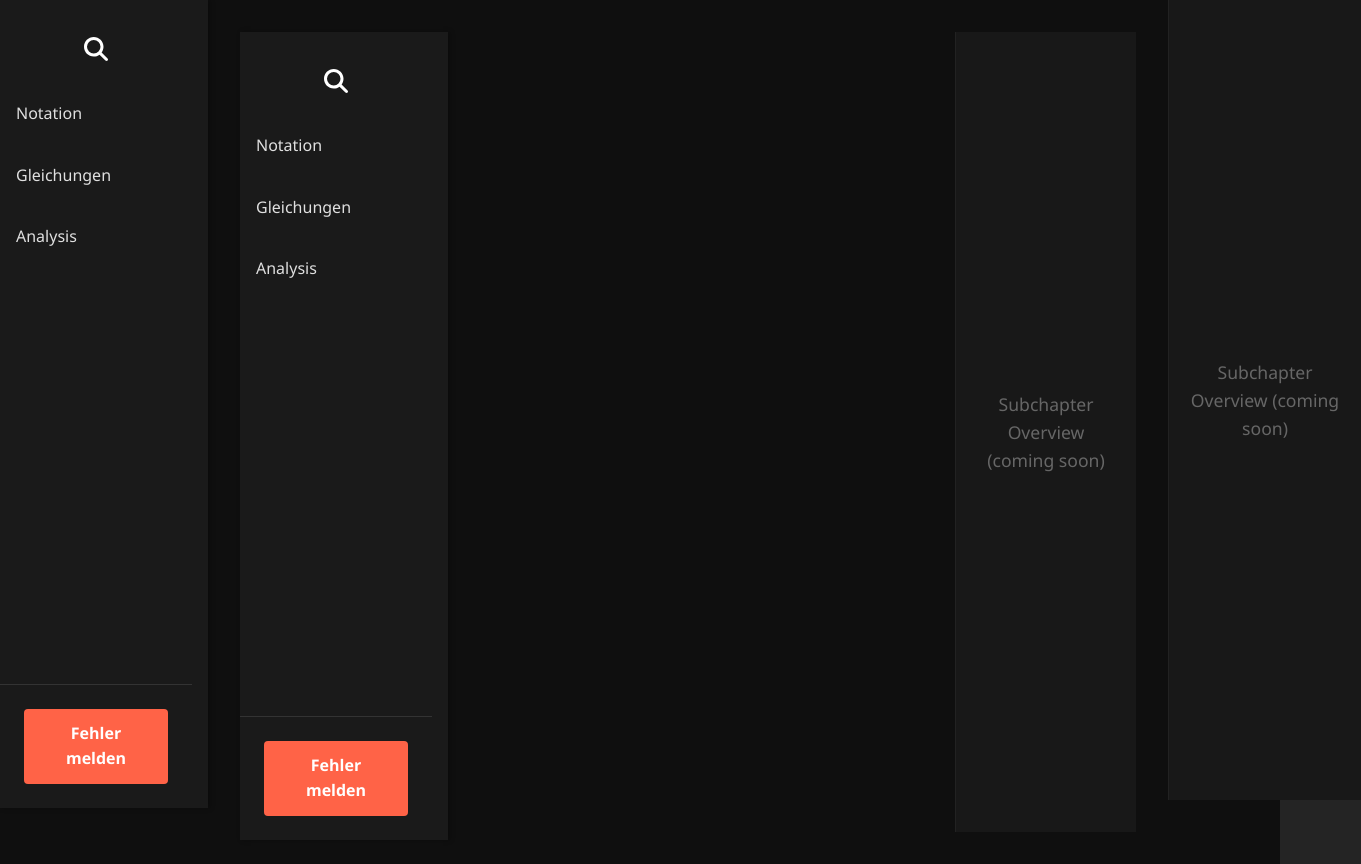
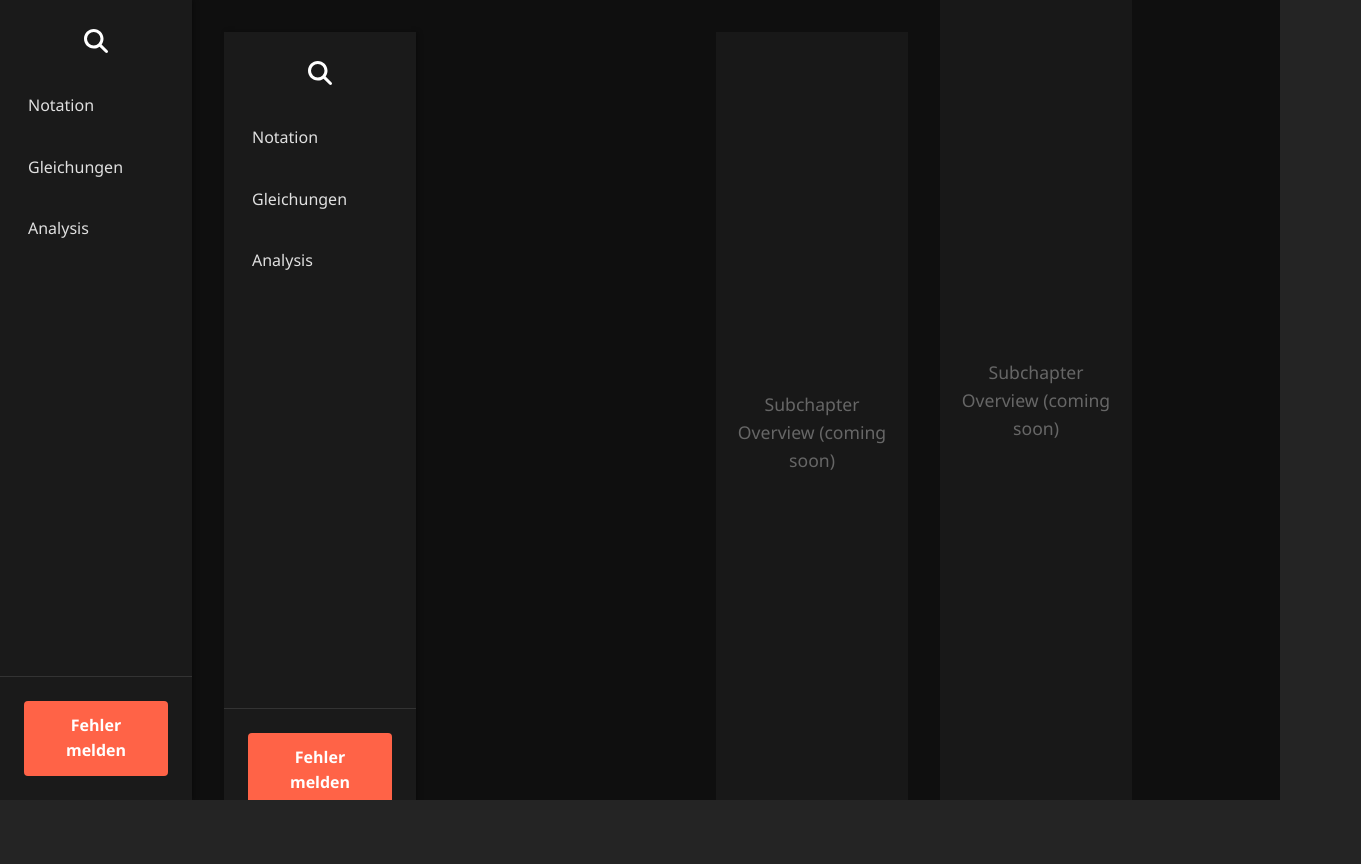
Before and after one commit to OfficerYoda/mathe-zusammenfassung-vue, a Vue app: page / in a window 1280 px wide. Shown: the whole page, 1361 px wide, since content can reach past the window. After the commit the page ends 800 px from the top, so only its background shows below. Built offline with nearby package versions, Linux system fonts and the light colour scheme.

Commit message:
constrained content area width

```diff
--- a/src/style.css
+++ b/src/style.css
@@ -60,8 +60,14 @@ button:focus, button:focus-visible {
     outline: 4px auto -webkit-focus-ring-color;
 }
 
-.card {
-    padding: 2em;
+/* Disable small padding to prevent small scrolling */
+body, html {
+    margin: 0;
+    padding: 0;
+}
+
+* {
+    box-sizing: border-box;
 }
 
 .subsection-title {
@@ -99,7 +105,7 @@ button:focus, button:focus-visible {
     max-height: 100%;
     object-fit: contain;
     display: block;
-    border-radius: 0.75rem;
+    border-radius: 0;
 }
 
 .column-item {
--- a/src/views/App.vue
+++ b/src/views/App.vue
@@ -1,6 +1,6 @@
 <template>
   <div id="app-layout">
-    <aside class="sidebar" ref="sidebarLeftRef">
+    <aside class="sidebar">
       <div class="sidebar-top-section">
         <div class="search-icon-wrapper">
           <button class="search-button">
@@ -25,13 +25,14 @@
         </router-link>
       </div>
     </aside>
-    <main class="content-area">
-      <div id="app-container">
-        <router-view></router-view>
-      </div>
-    </main>
-    <div class="right-placeholder" ref="sidebarRightRef">
-      <!-- Placeholder for future subchapter overview -->
+    <div class="center-area">
+      <main class="content-area">
+        <div id="app-container">
+          <router-view></router-view>
+        </div>
+      </main>
+    </div>
+    <div class="right-placeholder">
       <div class="placeholder-content">
         <span>Subchapter Overview (coming soon)</span>
       </div>
@@ -40,7 +41,7 @@
 </template>
 
 <script lang="ts">
-import {defineComponent, ref, onMounted, onBeforeUnmount} from 'vue';
+import {defineComponent, ref} from 'vue';
 import ContentSection from '../components/ContentSection.vue';
 import InfoBox from '../components/InfoBox.vue';
 import MathDisplay from '../components/MathDisplay.vue';
@@ -60,37 +61,8 @@ export default defineComponent({
       {name: 'Gleichungen', path: '/gleichungen'},
       {name: 'Analysis', path: '/analysis'},
     ]);
-    const sidebarLeftRef = ref<HTMLElement | null>(null);
-    const sidebarRightRef = ref<HTMLElement | null>(null);
 
-    // Prevent scroll events on sidebar
-    const preventScroll = (e: Event) => {
-      e.preventDefault();
-    };
-
-    onMounted(() => {
-      if (sidebarLeftRef.value) {
-        sidebarLeftRef.value.addEventListener('wheel', preventScroll, {passive: false});
-        sidebarLeftRef.value.addEventListener('touchmove', preventScroll, {passive: false});
-      }
-      if (sidebarRightRef.value) {
-        sidebarRightRef.value.addEventListener('wheel', preventScroll, {passive: false});
-        sidebarRightRef.value.addEventListener('touchmove', preventScroll, {passive: false});
-      }
-    });
-
-    onBeforeUnmount(() => {
-      if (sidebarLeftRef.value) {
-        sidebarLeftRef.value.removeEventListener('wheel', preventScroll);
-        sidebarLeftRef.value.removeEventListener('touchmove', preventScroll);
-      }
-      if (sidebarRightRef.value) {
-        sidebarRightRef.value.removeEventListener('wheel', preventScroll);
-        sidebarRightRef.value.removeEventListener('touchmove', preventScroll);
-      }
-    });
-
-    return {chapters, sidebarLeftRef: sidebarLeftRef, sidebarRightRef: sidebarRightRef};
+    return {chapters};
   }
 });
 </script>
@@ -102,61 +74,45 @@ export default defineComponent({
   min-height: 100vh;
 }
 
-
 .sidebar {
   width: 15vw;
   min-width: 180px;
   max-width: 320px;
   background-color: #1a1a1a;
   color: #e0e0e0;
-  padding-top: 0.5rem;
-  padding-right: 1rem;
   display: flex;
   flex-direction: column;
   justify-content: space-between;
   box-shadow: 2px 0 5px rgba(0, 0, 0, 0.3);
   flex-shrink: 0;
   position: relative;
-  left: 0;
-  top: 0;
   height: 100vh;
-  overflow: hidden;
-  overscroll-behavior: contain;
   touch-action: none;
-  z-index: 100;
+}
+
+.center-area {
+  flex: 1 1 auto;
+  display: flex;
+  justify-content: center;
+  align-items: flex-start;
+  min-width: 0;
 }
 
 .content-area {
-  width: 70vw;
   min-width: 300px;
   max-width: 1024px;
+  width: 100%;
   padding: 2rem;
   background-color: #0f0f0f;
   overflow-y: auto;
   height: 100vh;
 }
 
-.right-placeholder {
-  width: 15vw;
-  min-width: 180px;
-  max-width: 320px;
-  background: #181818;
-  border-left: 1px solid #222;
-  height: 100vh;
-  display: flex;
-  align-items: center;
-  justify-content: center;
-  overflow: hidden;
-  overscroll-behavior: contain;
-  touch-action: none;
-}
-
-.placeholder-content {
-  color: #888;
-  font-size: 1.1rem;
-  text-align: center;
-  padding: 1rem;
-  opacity: 0.7;
+/* Hide the scrollbar */
+.content-area::-webkit-scrollbar {
+  display: none;
+  width: 0;
+  height: 0;
 }
 
 .search-icon-wrapper {
@@ -192,6 +148,8 @@ export default defineComponent({
 .chapter-link {
   display: block;
   padding: 0.75rem 1rem;
+  margin-left: 0.75rem;
+  margin-right: 0.75rem;
   color: #e0e0e0;
   text-decoration: none;
   border-radius: 4px;
@@ -222,7 +180,30 @@ export default defineComponent({
 }
 
 .report-error-button:hover {
-  background-color: #e55335;
+  background-color: #d5462a;
+  color: #fff;
+}
+
+.right-placeholder {
+  width: 15vw;
+  min-width: 180px;
+  max-width: 320px;
+  background: #181818;
+  height: 100vh;
+  display: flex;
+  align-items: center;
+  justify-content: center;
+  overflow: hidden;
+  overscroll-behavior: contain;
+  touch-action: none;
+}
+
+.placeholder-content {
+  color: #888;
+  font-size: 1.1rem;
+  text-align: center;
+  padding: 1rem;
+  opacity: 0.7;
 }
 
 @media (max-width: 768px) {
@@ -265,6 +246,10 @@ export default defineComponent({
     margin-bottom: 0;
   }
 
+  .center-area {
+    width: 100%;
+  }
+
   .content-area {
     width: 100%;
     margin: 1rem;
```
